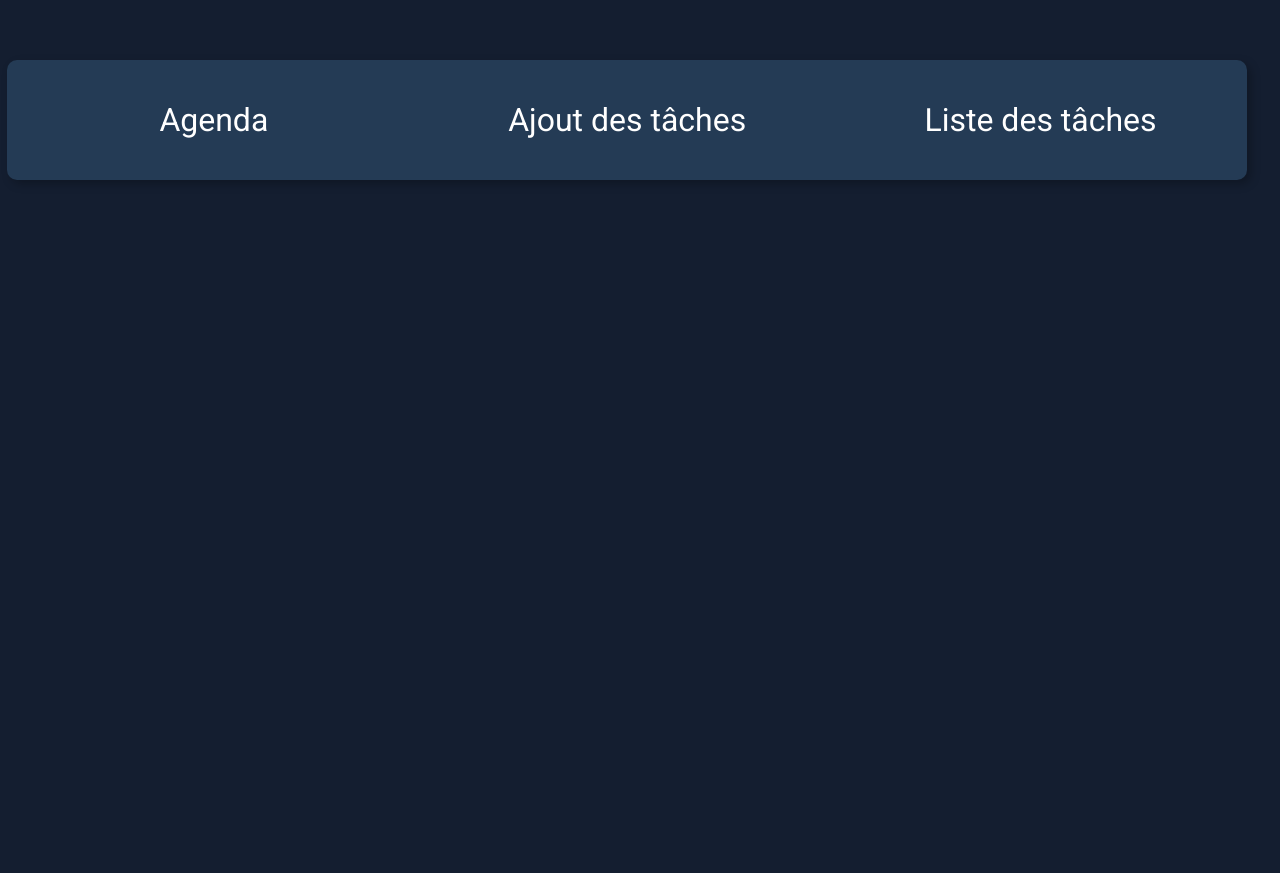
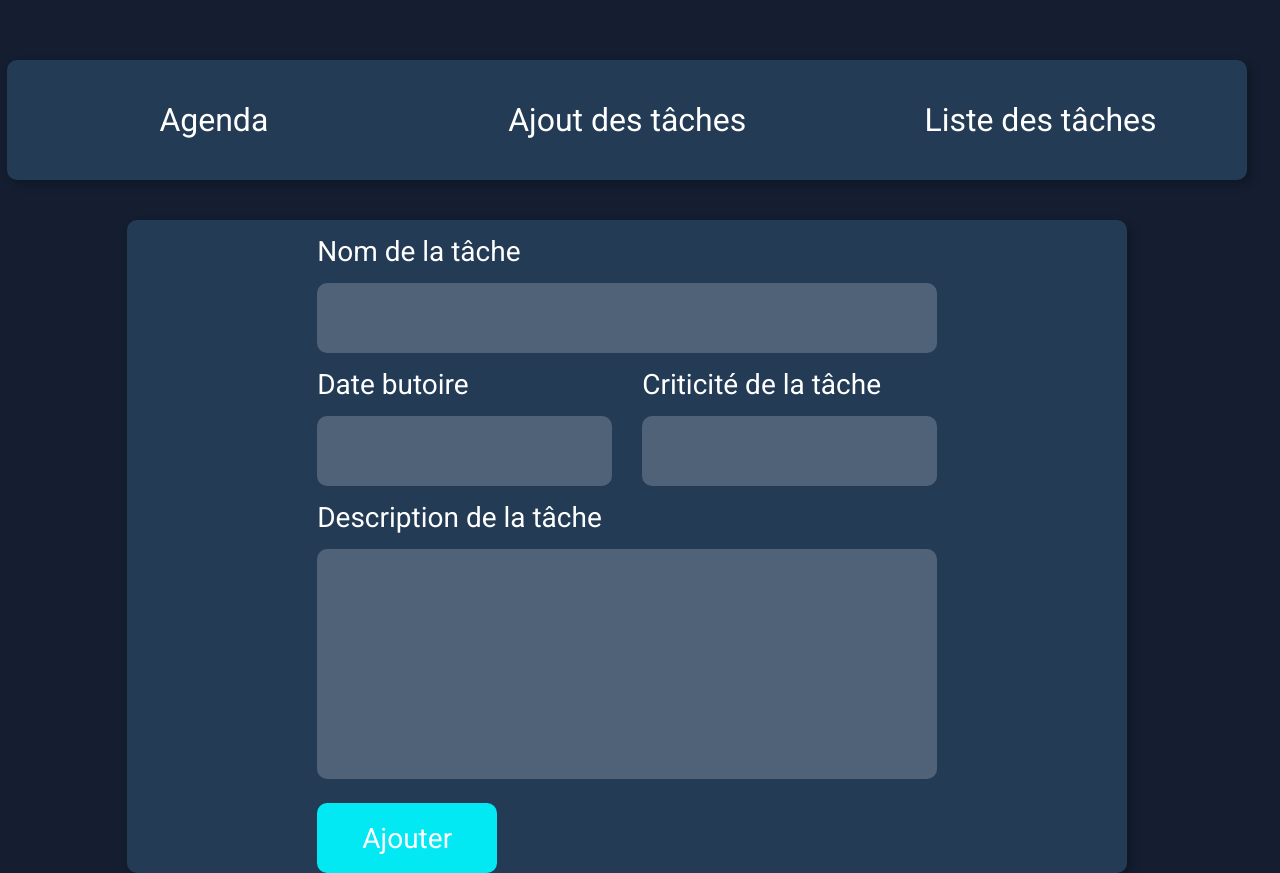
Before and after one commit to BruandT/Todolist, a plain HTML site: page nav.html in a window 1280 px wide. Before the commit the page ends 800 px from the top, so only its background shows below. Drawn offline with Linux system fonts and the light colour scheme.

Commit message:
Modif
Ajout de la version statique de "ajout de tâches"

```diff
--- a/nav.html
+++ b/nav.html
@@ -14,7 +14,16 @@
             <li id="menu2"><a href="#">Ajout des tâches</a></li>
             <li id="menu3"><a href="#">Liste des tâches</a></li></ul>
     </header>
-    <div class="add_todo"></div>
+    <div class="add_todo">
+        <form action="">
+            <div><p>Nom de la tâche</p>
+            <input name="name_todo" type="text"></div>
+            <span><div><p>Date butoire</p><input name="date_todo" type="text"></div>
+            <div><p>Criticité de la tâche</p><input name="important_todo" type="text"></div></span>
+            <div><p>Description de la tâche</p><textarea name="info_todo" id="" cols="30" rows="10"></textarea></div>
+            <button>Ajouter</button>
+        </form>
+    </div>
 
 </body>
 </html>
--- a/style_nav.css
+++ b/style_nav.css
@@ -37,3 +37,64 @@ header ul a{
     font-size: 2em;
     text-decoration: none;
 }
+.add_todo{
+    width: 1000px;
+    height: 700px;
+    margin: 40px;
+    background: #243B55;
+    box-shadow: 4px 4px 10px rgba(0, 0, 0, 0.25);
+    border-radius: 10px;
+    display: flex;
+    justify-content: center;
+}
+
+.add_todo form div input,textarea{
+    background: rgba(255, 255, 255, 0.2);
+    border-radius: 10px;
+    border: none;
+}
+.add_todo form div:nth-child(1) input{
+    width: 620px;
+    height: 70px;
+}
+.add_todo form span div:nth-child(1) input{
+    width: 295px;
+    height: 70px;
+    display: flex;
+}
+.add_todo form span div:nth-child(2) input{
+    width: 295px;
+    height: 70px;
+}
+.add_todo form span{
+    display: flex;
+}
+.add_todo form span div:nth-child(1){
+    margin-right: 30px;
+}
+.add_todo form div p{
+    font-size: 28px;
+    line-height: 33px;
+    padding-top: 15px;
+    padding-bottom: 15px;
+    color: #fff;
+}
+.add_todo form div textarea{
+    width: 620px;
+    height: 230px;
+    resize: none;
+}
+button{
+    width: 180px;
+    height: 70px;
+    background: #03E9F4;
+    border-radius: 10px;
+    border: none;
+    margin-top: 20px;
+    font-family: Roboto;
+    font-style: normal;
+    font-weight: normal;
+    font-size: 28px;
+    line-height: 33px;
+    color: #FFFFFF;
+}
```
